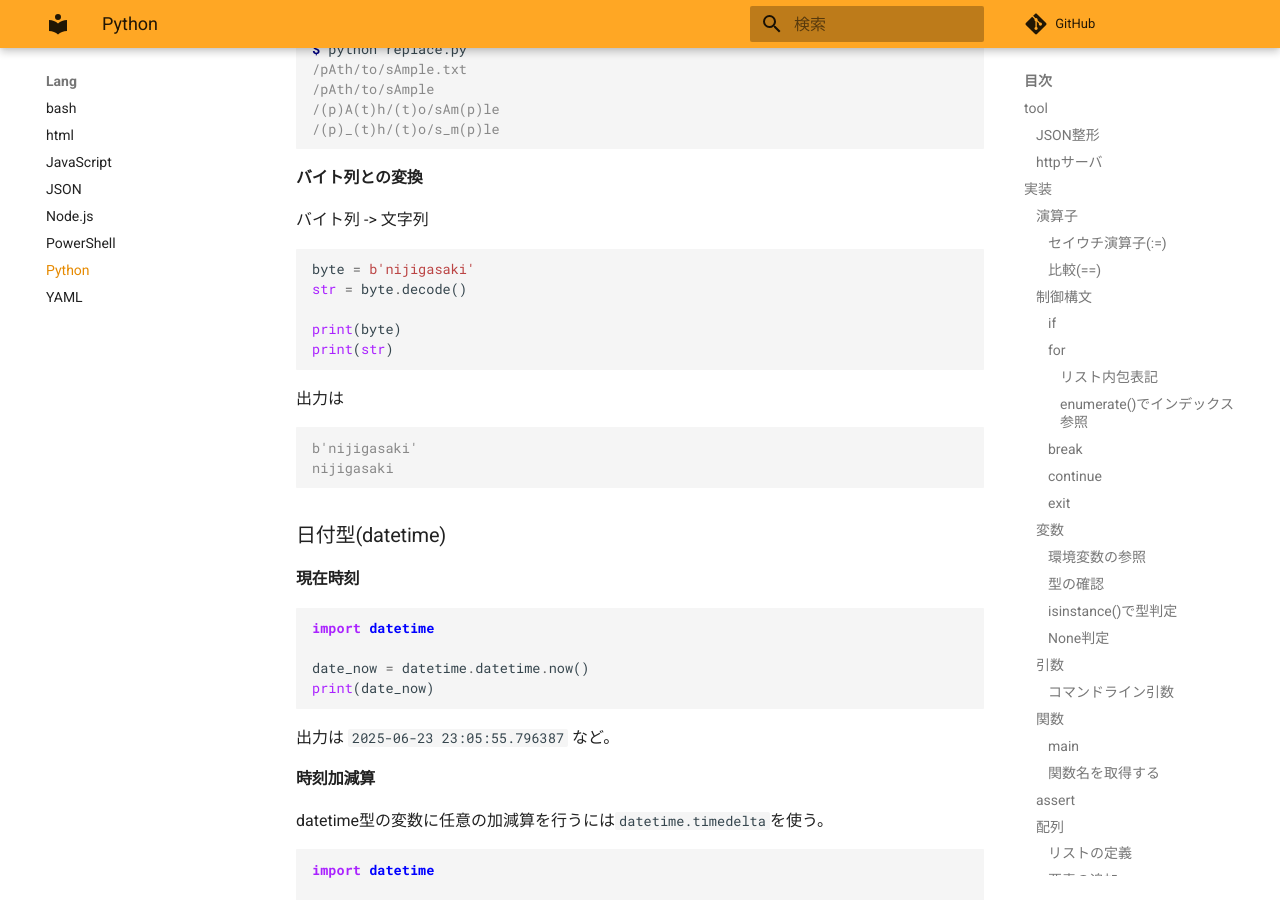
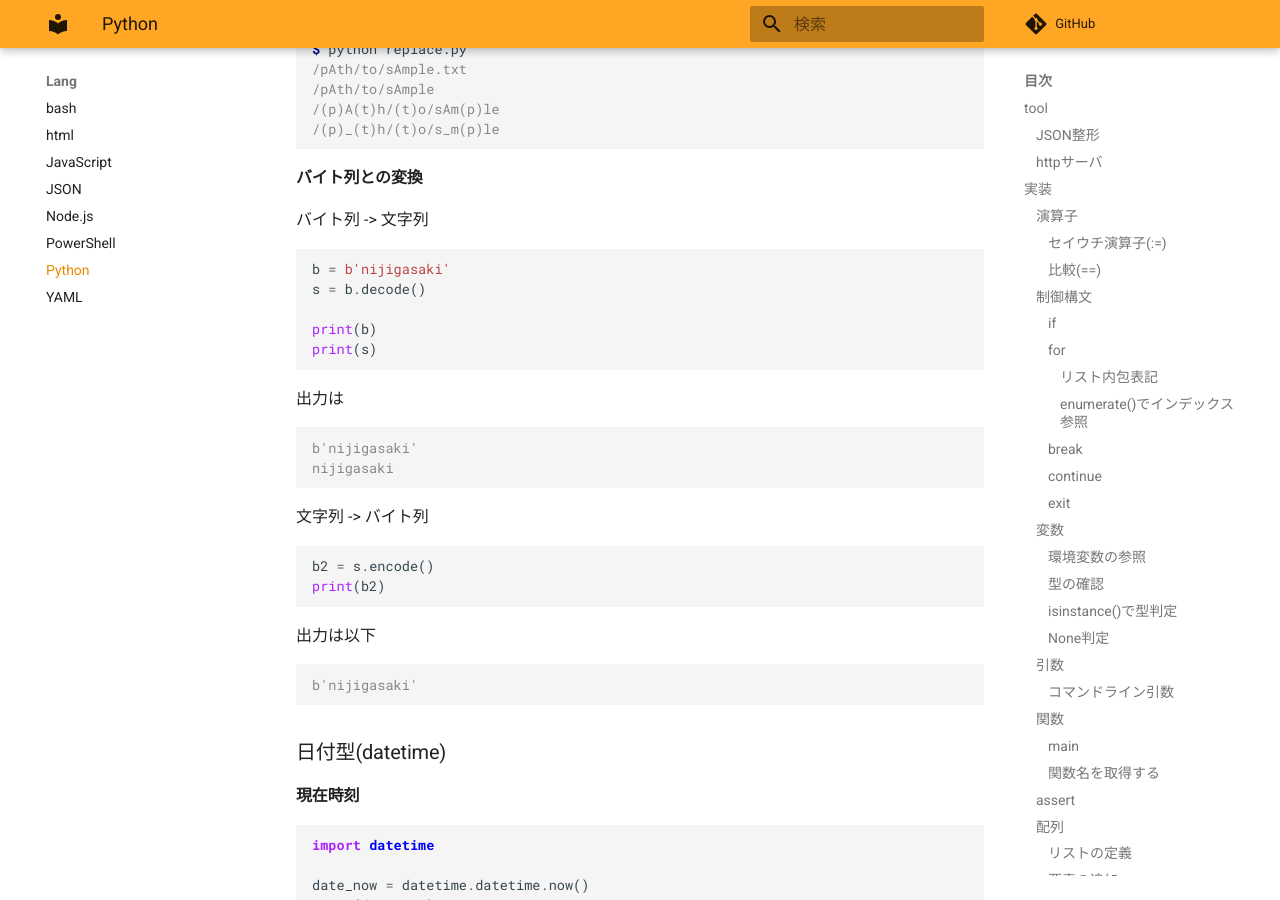
Before and after one commit to zaki-lknr/docs, an MkDocs documentation site: the page built from docs/lang/python.md, in a window 1280 px wide and 900 px high, scrolled down 15516 px. Built offline with MkDocs 1.6.1 and Material for MkDocs 9.7.7, drawn with Linux system fonts in a browser that asks for light colours; comment, search, counter and statistics services are not loaded.

Commit message:
add: lang/python: string -> byte

````diff
--- a/docs/lang/python.md
+++ b/docs/lang/python.md
@@ -828,11 +828,11 @@ $ python replace.py
 バイト列 -> 文字列
 
 ```py
-byte = b'nijigasaki'
-str = byte.decode()
-
-print(byte)
-print(str)
+b = b'nijigasaki'
+s = b.decode()
+
+print(b)
+print(s)
 ```
 
 出力は
@@ -840,6 +840,19 @@ print(str)
 ```console
 b'nijigasaki'
 nijigasaki
+```
+
+文字列 -> バイト列
+
+```py
+b2 = s.encode()
+print(b2)
+```
+
+出力は以下
+
+```console
+b'nijigasaki'
 ```
 
 ### 日付型(datetime)
````
